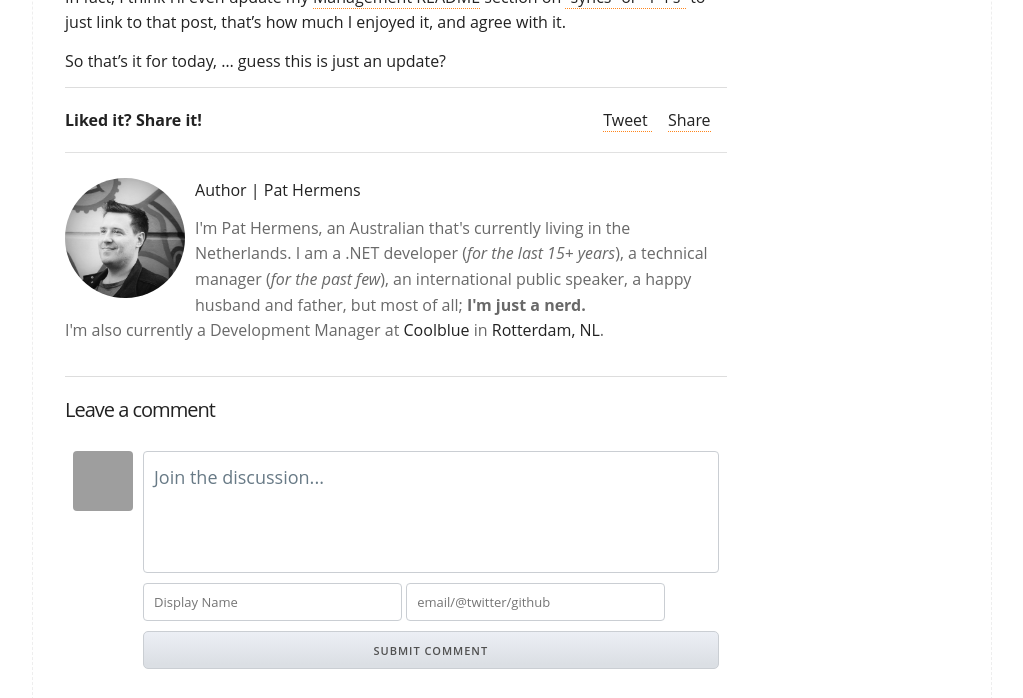
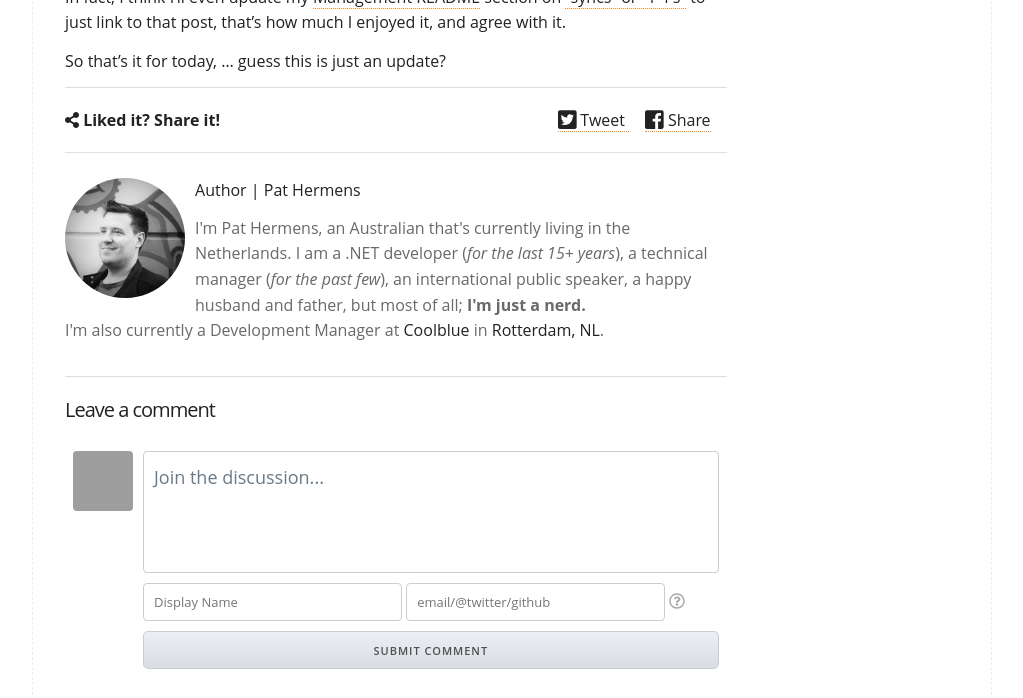
Before and after one commit to PHeonix25/PHeonix25.github.io, a Jekyll site: the page built from _posts/2019-01-21-How-do-I-Sync.md, in a window 1280 px wide. Shown: the part 934-1632 px from the top of the page, without its empty margins (128-1151 px from the left). Built offline with Jekyll 4.4.1, drawn with Linux system fonts in a browser that asks for light colours; grey boxes are pictures that could not be loaded.

Commit message:
Updating other usages of the icons

```diff
--- a/_includes/comment-new.html
+++ b/_includes/comment-new.html
@@ -16,7 +16,7 @@
       <input type="hidden" name="avatar" id="avatarInput" />
       <input type="text" name="name" id="name" placeholder="Display Name" title="Name displayed with your comment" data-required="true" />
       <input type="text" name="identity" id="identity" placeholder="email/@twitter/github" data-required="true" value="" />
-      <span class="info-circle" title="Identity is used to generate an avatar image only. It is not submitted with the form."><data data-icon="ei-question"></data></span>
+      <span class="info-circle gray" title="Identity is used to generate an avatar image only. It is not submitted with the form."><i class="far fa-question-circle"></i></span>
       <button type="button" id="commentbutton">Submit comment</button>
     </div>
   </div>
--- a/_includes/header.html
+++ b/_includes/header.html
@@ -3,17 +3,7 @@
   <h2 class="logo"><a href="{{ site.baseurl }}/">{{ site.title }}</a></h2>
 
   <div class="nav">
-
-    <label for="menu-toggle" class="menu-icon">
-        <!--div data-icon="ei-navicon"></div-->
-        <svg viewBox="0 0 18 15">
-          <path fill="#424242" d="M18,1.484c0,0.82-0.665,1.484-1.484,1.484H1.484C0.665,2.969,0,2.304,0,1.484l0,0C0,0.665,0.665,0,1.484,0 h15.031C17.335,0,18,0.665,18,1.484L18,1.484z"/>
-          <path fill="#424242" d="M18,7.516C18,8.335,17.335,9,16.516,9H1.484C0.665,9,0,8.335,0,7.516l0,0c0-0.82,0.665-1.484,1.484-1.484 h15.031C17.335,6.031,18,6.696,18,7.516L18,7.516z"/>
-          <path fill="#424242" d="M18,13.516C18,14.335,17.335,15,16.516,15H1.484C0.665,15,0,14.335,0,13.516l0,0 c0-0.82,0.665-1.484,1.484-1.484h15.031C17.335,12.031,18,12.696,18,13.516L18,13.516z"/>
-        </svg>
-    </label>
-    <input type="checkbox" id="menu-toggle">
-
+    <label for="menu-toggle" class="menu-icon"><i class="fas fa-bars fa-2x"></i></label><input type="checkbox" id="menu-toggle">
     <div class="site-nav">
       <nav>
         <ul class="page-link">
--- a/_includes/share.html
+++ b/_includes/share.html
@@ -1,6 +1,6 @@
 <div class="share">
     <div class="title left">
-        <data data-icon="ei-share-google"></data> Liked it? Share it!
+        <i class="fas fa-share-alt"></i> Liked it? Share it!
     </div>
     <div class="right">
         <a class="twitter" href="#" onclick="
@@ -9,7 +9,7 @@
                 'twitter-share-dialog',
                 'width=600,height=260');
                 return false;">
-            <data data-icon="ei-sc-twitter"></data>Tweet
+            <i class="fab fa-twitter-square fa-lg"></i> Tweet
         </a>
         <a class="facebook" href="#" onclick="
             window.open(
@@ -17,7 +17,7 @@
             'facebook-share-dialog',
             'width=626,height=436');
             return false;">
-            <data data-icon="ei-sc-facebook"></data>Share
+            <i class="fab fa-facebook-square fa-lg"></i> Share
         </a>
     </div>
 </div>
```
